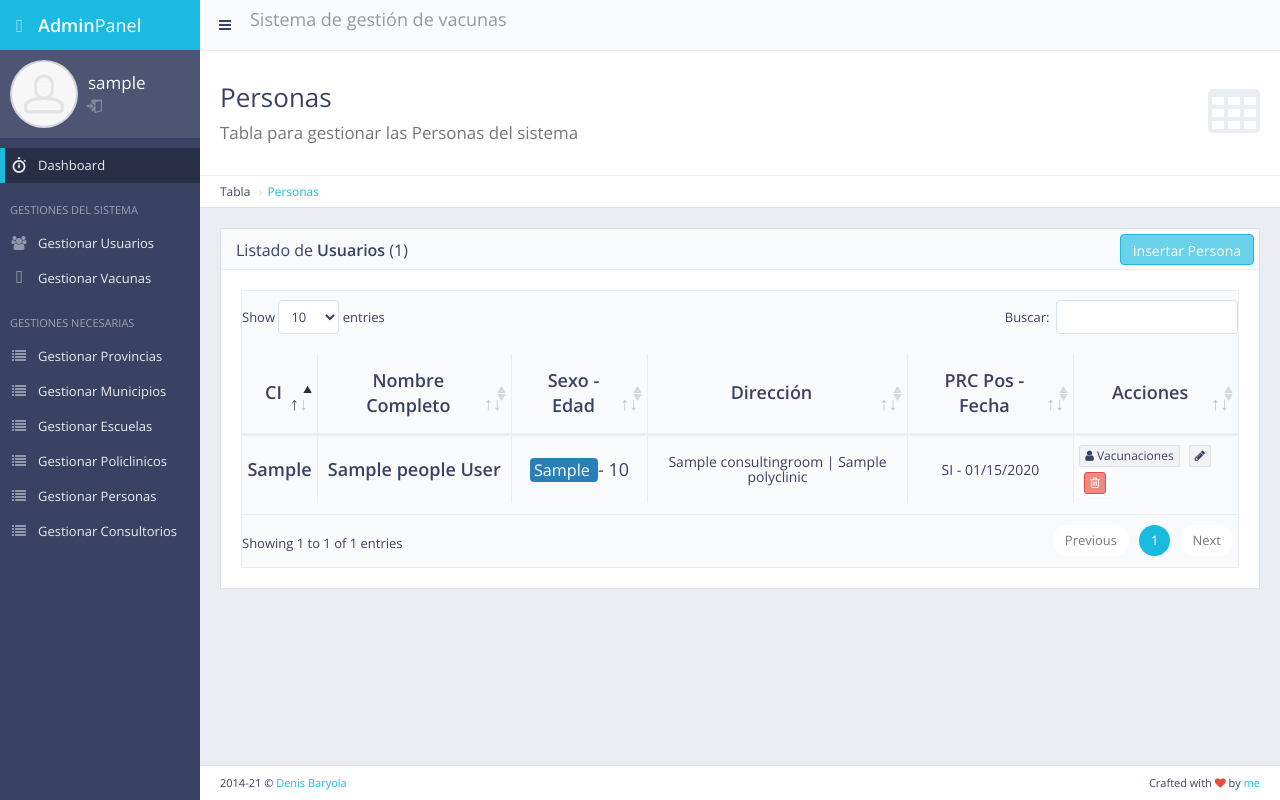
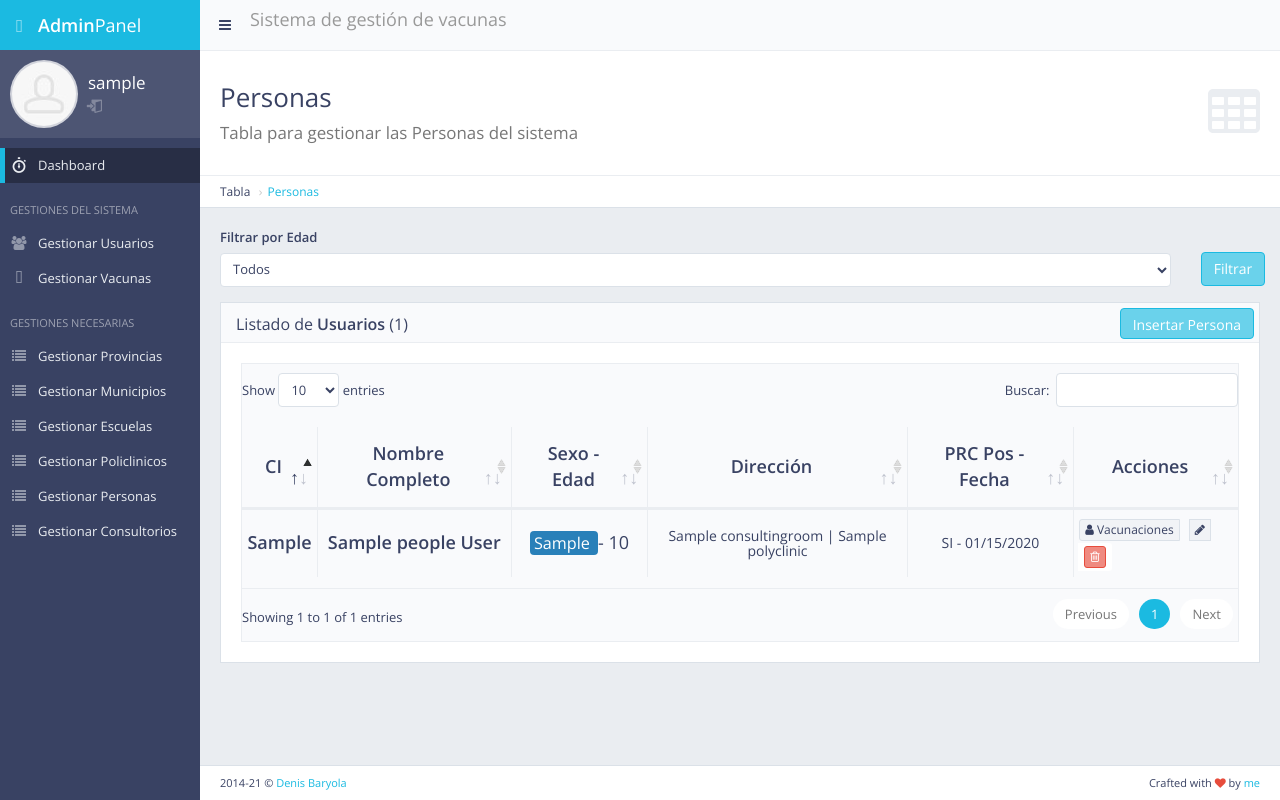
Before and after one commit to jorgejimenez98/covid19-vaccine-system, a Django app: page /persons/list in a window 1280 px wide. Run offline with Django 3.2, Linux system fonts and the light colour scheme; a user stored in the database is signed in; tables that the repository leaves empty hold one stand-in row (values such as "Sample post"); some libraries are stand-ins or nearby versions.

Commit message:
Add filter section on table content

```diff
--- a/vaccineSystem/apps/main/templates/people/list.html
+++ b/vaccineSystem/apps/main/templates/people/list.html
@@ -38,6 +38,33 @@
 {% endif %}
 <!-- End Error Message Section -->
 
+<div class="card">
+    <div class="card-body">
+        <div class="row">
+            <form action="{% url 'peopleListView' %}" method="post">
+                {% csrf_token %}
+                <div class="col-md-11">
+                    <div class="form-group">
+                        <label for="val_edad">Filtrar por Edad</label>
+                        <select class="form-control" name="val_edad" id="val_edad">
+                            <option value=''>Todos</option>
+                            <option value='2-10'>2-10</option>
+                            <option value='11-18'>11-18</option>
+                            <option value='19-39'>19-39</option>
+                            <option value='40-59'>40-59</option>
+                            <option value='60+'>60+</option>
+                        </select>
+                    </div>
+                </div>
+
+                <div class="col-md-1" style="margin-top: 23px;">
+                    <button type="submit" class="btn btn-primary">Filtrar</button>
+                </div>
+            </form>
+
+        </div>
+    </div>
+</div>
 <!-- Datatables Content -->
 <div class="block full">
     <div class="block-title">
@@ -103,8 +130,9 @@
                     <td class="text-center">
                         <div class="btn-group">
                             <!-- Edit Button -->
-                            <a href="{% url 'personVaccinesList' pk=per.pk %}" data-toggle="tooltip" title="Gestionar Vacunaciones de {{ per.name }}"
-                                class="btn btn-xs btn-default" style="margin: 4px 10px 0 0;"><i class="fa fa-user"></i>
+                            <a href="{% url 'personVaccinesList' pk=per.pk %}" data-toggle="tooltip"
+                                title="Gestionar Vacunaciones de {{ per.name }}" class="btn btn-xs btn-default"
+                                style="margin: 4px 10px 0 0;"><i class="fa fa-user"></i>
                                 Vacunaciones
                             </a>
                             <!-- Edit Button -->
```
